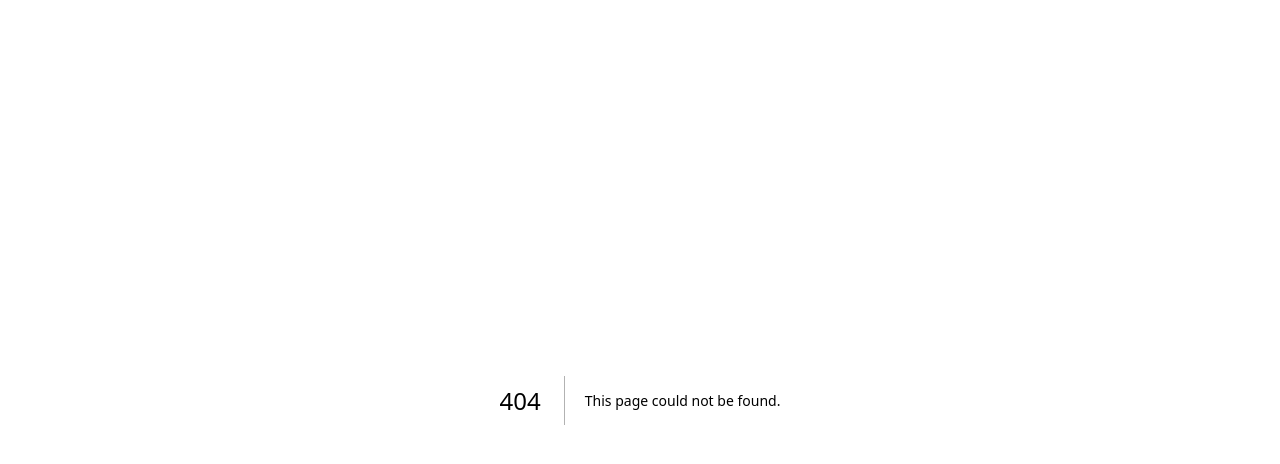
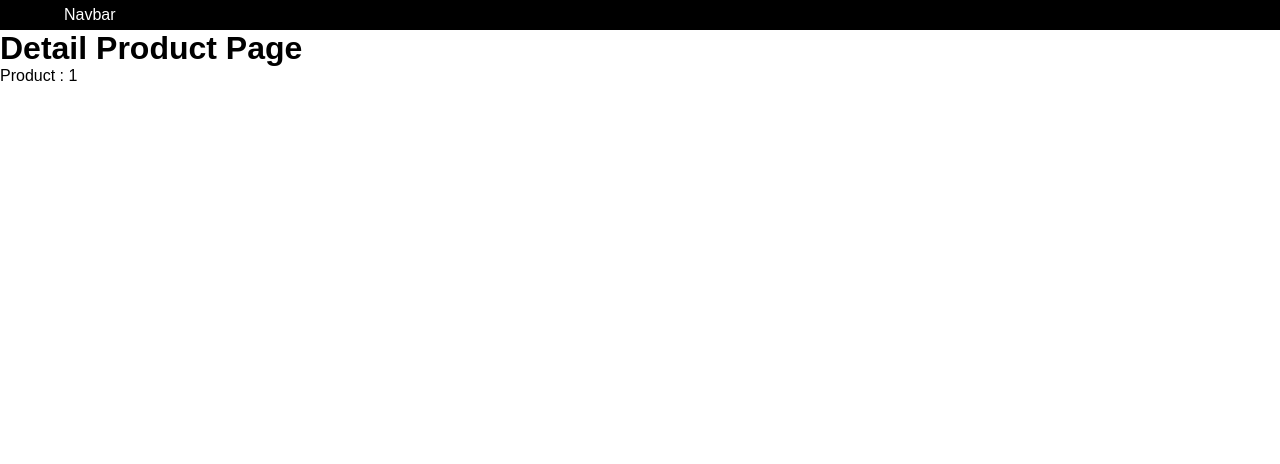
Before and after one commit to DoankMichael/my-app, a Next.js app: page /product/1 in a window 1280 px wide. Before the commit this address had no page. Shown: the top 464 px of the page. Built offline with nearby package versions, Linux system fonts and the light colour scheme.

Commit message:
Pages & Layouts

```diff
--- /dev/null
+++ b/src/components/layouts/AppShell/index.tsx
@@ -0,0 +1,16 @@
+import Navbar from "../Navbar";
+type AppShellProps = {
+  children: React.ReactNode;
+};
+
+const AppShell = (props: AppShellProps) => {
+  const { children } = props;
+  return (
+    <main>
+      <Navbar />
+      {children}
+    </main>
+  );
+};
+
+export default AppShell;
--- /dev/null
+++ b/src/components/layouts/Navbar/index.tsx
@@ -0,0 +1,9 @@
+const Navbar = () => {
+  return (
+    <div className="navbar">
+      <div>Navbar</div>
+    </div>
+  );
+};
+
+export default Navbar;
--- a/src/pages/_app.tsx
+++ b/src/pages/_app.tsx
@@ -1,6 +1,11 @@
-// import '@/styles/globals.css'
+import AppShell from "@/components/layouts/AppShell";
+import "@/styles/globals.css";
 import type { AppProps } from "next/app";
 
 export default function App({ Component, pageProps }: AppProps) {
-  return <Component {...pageProps} />;
+  return (
+    <AppShell>
+      <Component {...pageProps} />
+    </AppShell>
+  );
 }
--- a/src/pages/api/hello.ts
+++ b/src/pages/api/hello.ts
@@ -7,5 +7,5 @@
 };
 
 export default function handler(req: NextApiRequest, res: NextApiResponse<Data>) {
-  res.status(200).json({ name: "Michael", age: "25" });
+  res.status(200).json({ name: "Michael", age: 25 });
 }
--- a/src/pages/index.tsx
+++ b/src/pages/index.tsx
@@ -1,7 +1,3 @@
-import { Inter } from "next/font/google";
-
-const inter = Inter({ subsets: ["latin"] });
-
 export default function Home() {
   return (
     <div>
--- /dev/null
+++ b/src/pages/product/[product].tsx
@@ -0,0 +1,13 @@
+import { useRouter } from "next/router";
+
+const DetailProductPage = () => {
+  const { query } = useRouter();
+  return (
+    <div>
+      <h1>Detail Product Page</h1>
+      <p>Product : {query.product}</p>
+    </div>
+  );
+};
+
+export default DetailProductPage;
--- a/src/styles/globals.css
+++ b/src/styles/globals.css
@@ -1,78 +1,3 @@
-:root {
-  --max-width: 1100px;
-  --border-radius: 12px;
-  --font-mono: ui-monospace, Menlo, Monaco, 'Cascadia Mono', 'Segoe UI Mono',
-    'Roboto Mono', 'Oxygen Mono', 'Ubuntu Monospace', 'Source Code Pro',
-    'Fira Mono', 'Droid Sans Mono', 'Courier New', monospace;
-
-  --foreground-rgb: 0, 0, 0;
-  --background-start-rgb: 214, 219, 220;
-  --background-end-rgb: 255, 255, 255;
-
-  --primary-glow: conic-gradient(
-    from 180deg at 50% 50%,
-    #16abff33 0deg,
-    #0885ff33 55deg,
-    #54d6ff33 120deg,
-    #0071ff33 160deg,
-    transparent 360deg
-  );
-  --secondary-glow: radial-gradient(
-    rgba(255, 255, 255, 1),
-    rgba(255, 255, 255, 0)
-  );
-
-  --tile-start-rgb: 239, 245, 249;
-  --tile-end-rgb: 228, 232, 233;
-  --tile-border: conic-gradient(
-    #00000080,
-    #00000040,
-    #00000030,
-    #00000020,
-    #00000010,
-    #00000010,
-    #00000080
-  );
-
-  --callout-rgb: 238, 240, 241;
-  --callout-border-rgb: 172, 175, 176;
-  --card-rgb: 180, 185, 188;
-  --card-border-rgb: 131, 134, 135;
-}
-
-@media (prefers-color-scheme: dark) {
-  :root {
-    --foreground-rgb: 255, 255, 255;
-    --background-start-rgb: 0, 0, 0;
-    --background-end-rgb: 0, 0, 0;
-
-    --primary-glow: radial-gradient(rgba(1, 65, 255, 0.4), rgba(1, 65, 255, 0));
-    --secondary-glow: linear-gradient(
-      to bottom right,
-      rgba(1, 65, 255, 0),
-      rgba(1, 65, 255, 0),
-      rgba(1, 65, 255, 0.3)
-    );
-
-    --tile-start-rgb: 2, 13, 46;
-    --tile-end-rgb: 2, 5, 19;
-    --tile-border: conic-gradient(
-      #ffffff80,
-      #ffffff40,
-      #ffffff30,
-      #ffffff20,
-      #ffffff10,
-      #ffffff10,
-      #ffffff80
-    );
-
-    --callout-rgb: 20, 20, 20;
-    --callout-border-rgb: 108, 108, 108;
-    --card-rgb: 100, 100, 100;
-    --card-border-rgb: 200, 200, 200;
-  }
-}
-
 * {
   box-sizing: border-box;
   padding: 0;
@@ -83,16 +8,7 @@
 body {
   max-width: 100vw;
   overflow-x: hidden;
-}
-
-body {
-  color: rgb(var(--foreground-rgb));
-  background: linear-gradient(
-      to bottom,
-      transparent,
-      rgb(var(--background-end-rgb))
-    )
-    rgb(var(--background-start-rgb));
+  font-family: Arial, Helvetica, sans-serif;
 }
 
 a {
@@ -100,8 +16,12 @@
   text-decoration: none;
 }
 
-@media (prefers-color-scheme: dark) {
-  html {
-    color-scheme: dark;
-  }
+.navbar {
+  display: flex;
+  width: 100%;
+  height: 30px;
+  background-color: #000;
+  color: #fff;
+  align-items: center;
+  padding: 0 5%;
 }
```
Also changed, not shown: src/pages/about/index.tsx (added, +9 -0 lines), src/pages/product/index.tsx (added, +9 -0 lines), src/pages/setting/app.tsx (added, +7 -0 lines), src/pages/setting/user/index.tsx (added, +9 -0 lines), src/pages/setting/user/password/index.tsx (added, +9 -0 lines).
